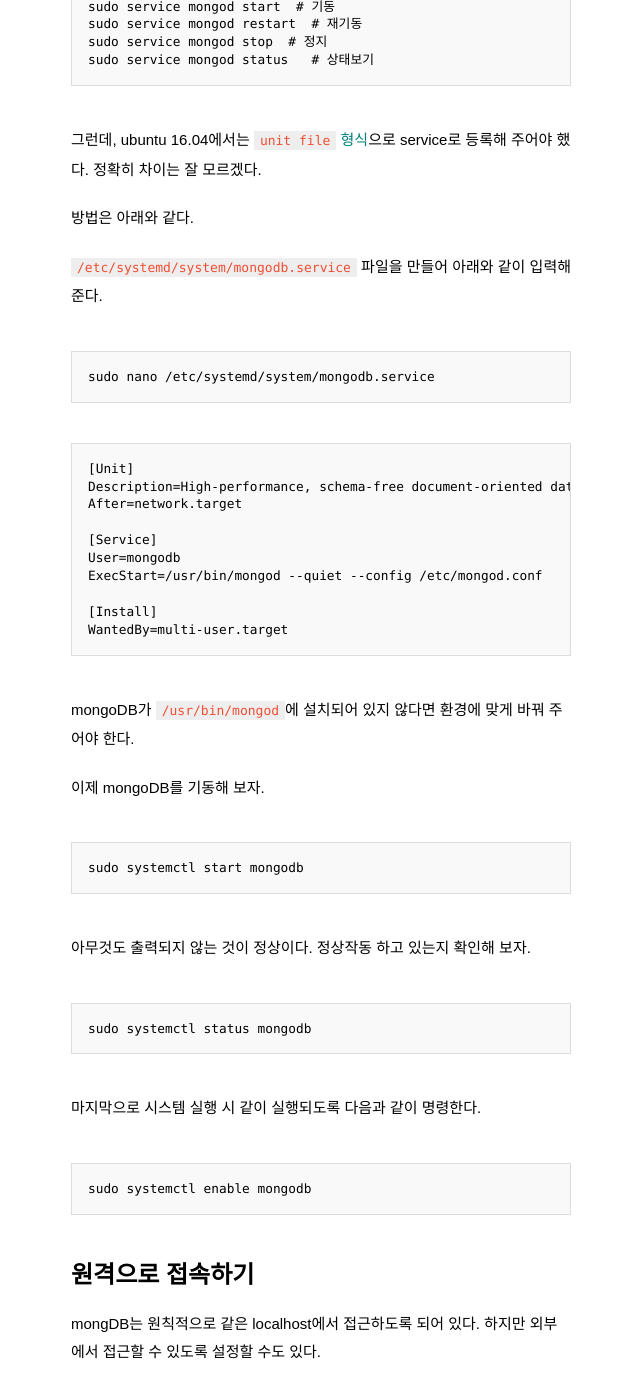
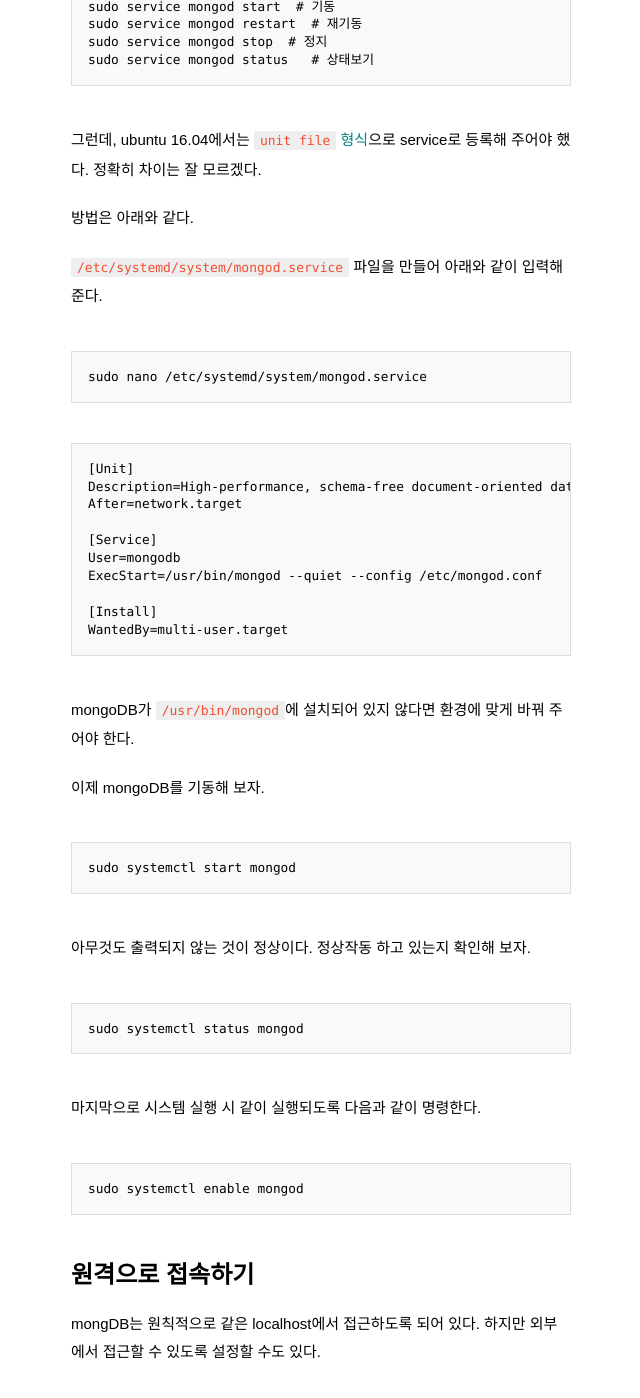
Before and after one commit to pinedance/blog, a Jekyll site: the page built from _posts/2017/01-06/2017-06-20-mongoDB-on-ubuntu.md, in a window 1280 px wide and 1400 px high, scrolled down 1313 px. Shown: the whole window, without its empty margins (319-959 px from the left). Built offline with Jekyll 4.4.1, drawn with Linux system fonts in a browser that asks for light colours; some web fonts are replaced; comment, search, counter and statistics services are not loaded.

Commit message:
minor update of old post

````diff
--- a/_posts/2017/01-06/2017-06-20-mongoDB-on-ubuntu.md
+++ b/_posts/2017/01-06/2017-06-20-mongoDB-on-ubuntu.md
@@ -51,11 +51,11 @@
 
 방법은 아래와 같다.
 
-`/etc/systemd/system/mongodb.service` 파일을 만들어 아래와 같이 입력해 준다.
+`/etc/systemd/system/mongod.service` 파일을 만들어 아래와 같이 입력해 준다.
 
 
 ```
-sudo nano /etc/systemd/system/mongodb.service
+sudo nano /etc/systemd/system/mongod.service
 ```
 
 ```
@@ -77,19 +77,19 @@
 이제 mongoDB를 기동해 보자.
 
 ```
-sudo systemctl start mongodb
+sudo systemctl start mongod
 ```
 
 아무것도 출력되지 않는 것이 정상이다. 정상작동 하고 있는지 확인해 보자.
 
 ```
-sudo systemctl status mongodb
+sudo systemctl status mongod
 ```
 
 마지막으로 시스템 실행 시 같이 실행되도록 다음과 같이 명령한다.
 
 ```
-sudo systemctl enable mongodb
+sudo systemctl enable mongod
 ```
 
 
````
